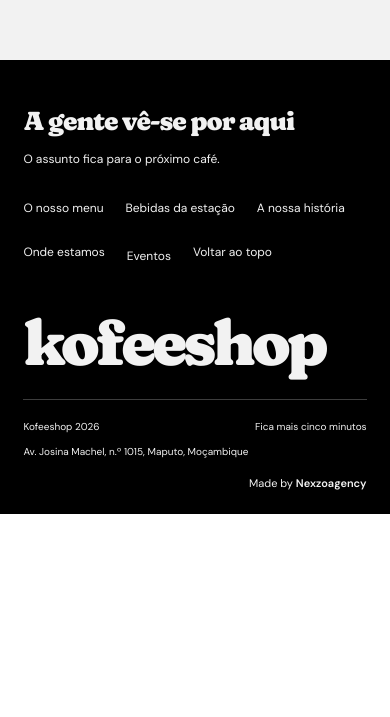
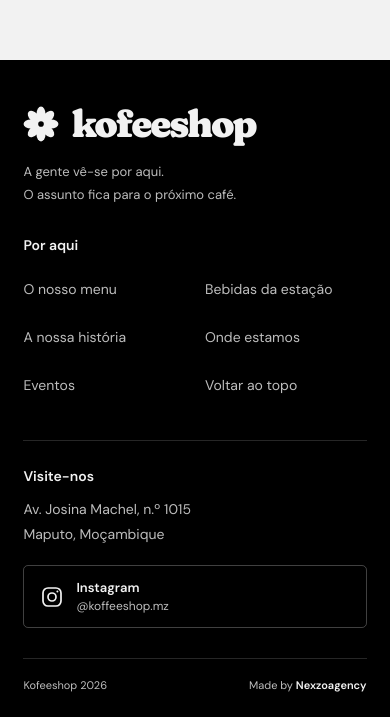
Before and after one commit to raposoyuri94-star/koffeeshop, a React (Vite) app: page / in a window 390 px wide. Shown: the part 4131-4848 px from the top of the page. Before the commit the page ends 4645 px from the top, so only its background shows below. Built offline with nearby package versions, Linux system fonts and the light colour scheme; a web font is replaced by a local one.

Commit message:
added the Koffee instagram

```diff
--- /dev/null
+++ b/src/components/InstagramIcon.jsx
@@ -0,0 +1,11 @@
+import React from 'react';
+
+export default function InstagramIcon() {
+  return (
+    <svg width="24" height="24" viewBox="0 0 24 24" fill="none" stroke="currentColor" strokeWidth="1.7" aria-hidden="true" focusable="false">
+      <rect x="3" y="3" width="18" height="18" rx="5" />
+      <circle cx="12" cy="12" r="4" />
+      <circle cx="17.4" cy="6.6" r="1" fill="currentColor" stroke="none" />
+    </svg>
+  );
+}
--- a/src/components/SiteFooter.jsx
+++ b/src/components/SiteFooter.jsx
@@ -1,36 +1,51 @@
 import React from 'react';
+import Brand from './Brand';
+import InstagramIcon from './InstagramIcon';
 import { location } from '../data/location';
+import { instagram } from '../data/social';
 
 export default function SiteFooter({ onOpenCatering, homeHref = '' }) {
   return (
     <footer className="site-footer">
       <div className="footer-top">
-        <div>
-          <p className="footer-greeting">A gente vê-se por aqui</p>
-          <p>O assunto fica para o próximo café.</p>
+        <div className="footer-intro">
+          <a className="footer-brand" href={`${homeHref}#home`} aria-label="Página inicial da Kofeeshop">
+            <Brand />
+          </a>
+          <p>A gente vê-se por aqui.<br />O assunto fica para o próximo café.</p>
         </div>
-        <nav aria-label="Navegação do rodapé">
-          <a href={`${homeHref}#menu`}>O nosso menu</a>
-          <a href={`${import.meta.env.BASE_URL}bebidas-sazonais.html`}>Bebidas da estação</a>
-          <a href={`${homeHref}#story`}>A nossa história</a>
-          <a href={`${homeHref}#location`}>Onde estamos</a>
-          <button onClick={onOpenCatering}>Eventos</button>
-          <a href={homeHref ? '#main' : '#home'}>Voltar ao topo</a>
+        <nav className="footer-navigation" aria-label="Navegação do rodapé">
+          <h2 className="footer-heading">Por aqui</h2>
+          <div className="footer-links">
+            <a href={`${homeHref}#menu`}>O nosso menu</a>
+            <a href={`${import.meta.env.BASE_URL}bebidas-sazonais.html`}>Bebidas da estação</a>
+            <a href={`${homeHref}#story`}>A nossa história</a>
+            <a href={`${homeHref}#location`}>Onde estamos</a>
+            <button type="button" onClick={onOpenCatering}>Eventos</button>
+            <a href={homeHref ? '#main' : '#home'}>Voltar ao topo</a>
+          </div>
         </nav>
+        <div className="footer-visit">
+          <h2 className="footer-heading">Visite-nos</h2>
+          <address>
+            <a href={location.mapsUrl} target="_blank" rel="noopener noreferrer">
+              {location.street}<br />{location.city}
+            </a>
+          </address>
+          <a className="footer-instagram" href={instagram.url} target="_blank" rel="noopener noreferrer">
+            <InstagramIcon />
+            <span>
+              <span className="footer-instagram-label">Instagram</span>
+              <span className="footer-instagram-handle">{instagram.handle}</span>
+            </span>
+            <span className="sr-only">(abre num novo separador)</span>
+          </a>
+        </div>
       </div>
-      <a className="footer-wordmark" href={`${homeHref}#home`} aria-label="Página inicial da Kofeeshop">
-        kofeeshop
-      </a>
       <div className="footer-bottom">
         <small>Kofeeshop {new Date().getFullYear()}</small>
-        <small>
-          <a href={location.mapsUrl} target="_blank" rel="noopener noreferrer">
-            {location.street}, {location.city}
-          </a>
-        </small>
-        <span>Fica mais cinco minutos</span>
+        <small className="footer-credit">Made by <strong>Nexzoagency</strong></small>
       </div>
-      <p className="footer-credit">Made by <strong>Nexzoagency</strong></p>
     </footer>
   );
 }
--- /dev/null
+++ b/src/data/social.js
@@ -0,0 +1,4 @@
+export const instagram = {
+  handle: '@koffeeshop.mz',
+  url: 'https://www.instagram.com/koffeeshop.mz/',
+};
--- a/src/styles/footer.css
+++ b/src/styles/footer.css
@@ -1,93 +1,178 @@
 .site-footer {
   background: var(--ink);
   color: var(--soft-gray);
-  padding: 55px 5% 22px;
-  overflow: hidden;
+  padding: 64px 7% 24px;
 }
 
 .footer-top {
-  display: flex;
-  justify-content: space-between;
-  align-items: flex-start;
-  gap: 35px;
+  display: grid;
+  grid-template-columns: 1.15fr 1.1fr 1fr;
+  align-items: start;
+  gap: clamp(28px, 4vw, 64px);
+  max-width: 1500px;
+  margin-inline: auto;
 }
 
-.footer-greeting {
-  font-family: var(--display);
-  font-weight: 900;
-  font-size: 27px;
-  letter-spacing: -1px;
+.footer-top > * {
+  min-width: 0;
 }
 
-.footer-top > div > p:last-child {
-  font-size: 13px;
-  margin-top: 8px;
+.footer-brand {
+  display: inline-flex;
+  align-items: center;
+  gap: 12px;
+  min-height: 48px;
 }
 
-.footer-top > nav {
+.footer-brand .brand-wordmark {
+  font-size: clamp(38px, 3.8vw, 54px);
+  letter-spacing: -.06em;
+}
+
+.footer-brand .flower {
+  width: 36px;
+  height: 36px;
+}
+
+.footer-brand .flower-center {
+  fill: var(--ink);
+}
+
+.footer-intro > p {
+  margin-top: 18px;
+  font-size: 14px;
+  line-height: 1.8;
+  color: #bdbdbd;
+}
+
+.footer-heading {
+  margin: 0 0 14px;
+  font-family: inherit;
+  font-size: 14px;
+  font-weight: 600;
+  line-height: 1.4;
+  letter-spacing: 0;
+}
+
+.footer-links {
+  display: grid;
+  grid-template-columns: minmax(0, 1fr) minmax(0, 1fr);
+  column-gap: 18px;
+}
+
+.footer-links > a,
+.footer-links > button {
   display: flex;
   align-items: center;
-  gap: 30px;
+  justify-content: flex-start;
+  min-height: 44px;
+  padding: 8px 0;
+  background: none;
+  color: #bdbdbd;
   font-size: 13px;
+  line-height: 1.5;
+  text-align: left;
 }
 
-.footer-top > nav > a, .footer-top > nav > button {
-  padding: 10px 0;
-  min-height: 44px;
-  background: none;
-}
-
-.footer-top > nav > a:hover, .footer-top > nav > button:hover {
+.footer-links > a:hover,
+.footer-links > button:hover,
+.footer-visit address a:hover {
+  color: var(--white);
   text-decoration: underline;
   text-underline-offset: 5px;
 }
 
-.footer-wordmark {
+.footer-visit address {
+  font-size: 13px;
+  font-style: normal;
+  line-height: 1.8;
+  color: #bdbdbd;
+}
+
+.footer-visit address a {
+  display: inline-block;
+  min-height: 44px;
+}
+
+.footer-instagram {
+  display: inline-flex;
+  align-items: center;
+  gap: 12px;
+  max-width: 100%;
+  min-height: 56px;
+  margin-top: 22px;
+  padding: 10px 14px;
+  border: 1px solid #ffffff40;
+  border-radius: 5px;
+  transition: border-color .2s, background .2s;
+}
+
+.footer-instagram:hover {
+  border-color: var(--white);
+  background: #ffffff0d;
+}
+
+.footer-instagram-label,
+.footer-instagram-handle {
   display: block;
-  font-family: var(--display);
-  font-weight: 900;
-  font-size: clamp(74px,16.7vw,330px);
-  letter-spacing: -.065em;
-  line-height: 1.1;
-  margin: 24px 0 33px;
-  white-space: nowrap;
+  line-height: 1.5;
+}
+
+.footer-instagram-label {
+  font-size: 13px;
+  font-weight: 600;
+}
+
+.footer-instagram-handle {
+  font-size: 12px;
+  color: #bdbdbd;
 }
 
 .footer-bottom {
   display: flex;
   align-items: center;
   justify-content: space-between;
-  gap: 20px;
-  font-size: 10px;
-  border-top: 1px solid #f2f2f240;
+  flex-wrap: wrap;
+  gap: 10px 20px;
+  max-width: 1500px;
+  margin: 40px auto 0;
   padding-top: 20px;
+  border-top: 1px solid #ffffff26;
+  color: #bdbdbd;
 }
 
 .footer-bottom small {
-  font-size: 10px;
+  font-size: 11px;
+  line-height: 1.6;
 }
 
-.footer-bottom > span {
-  font-size: 11px;
-}
-
-.footer-credit {
-  margin-top: 16px;
-  font-size: 11px;
-  text-align: right;
+.footer-credit strong {
+  color: var(--soft-gray);
+  font-weight: 600;
 }
 
 @media (max-width: 1100px) {
-  .footer-top > nav {
-    gap: 20px;
+  .site-footer {
+    padding-inline: 6%;
   }
 }
 
 @media (max-width: 900px) {
-  .footer-top > nav {
-    display: grid;
-    grid-template-columns: 1fr 1fr;
-    gap: 4px 28px;
+  .footer-top {
+    grid-template-columns: minmax(0, 1fr) minmax(0, 1fr);
+    gap: 36px;
+  }
+
+  .footer-intro {
+    grid-column: 1 / -1;
+    display: flex;
+    align-items: center;
+    justify-content: space-between;
+    gap: 24px;
+  }
+
+  .footer-intro > p {
+    margin-top: 0;
   }
 }
 
@@ -95,37 +180,53 @@
   .site-footer {
     padding: 40px 6% 22px;
   }
+
   .footer-top {
-    flex-direction: column;
-    gap: 20px;
+    grid-template-columns: minmax(0, 1fr);
+    gap: 30px;
   }
-  .footer-greeting {
-    font-size: 26px;
+
+  .footer-intro {
+    display: block;
   }
-  .footer-top > div > p:last-child {
-    font-size: 12px;
+
+  .footer-intro > p {
+    margin-top: 12px;
+    font-size: 13px;
   }
-  .footer-top > nav {
+
+  .footer-heading {
+    margin-bottom: 10px;
+  }
+
+  .footer-links {
+    column-gap: 20px;
+  }
+
+  .footer-links > a,
+  .footer-links > button {
+    min-height: 48px;
+    font-size: 14px;
+  }
+
+  .footer-visit {
+    padding-top: 26px;
+    border-top: 1px solid #ffffff26;
+  }
+
+  .footer-visit address {
+    font-size: 14px;
+  }
+
+  .footer-instagram {
     display: flex;
-    flex-wrap: wrap;
-    gap: 0 22px;
-    font-size: 12px;
+    width: 100%;
+    margin-top: 18px;
+    padding: 12px 16px;
   }
-  .footer-wordmark {
-    font-size: 16.1vw;
-    letter-spacing: -.065em;
-    margin: 30px 0 22px;
-  }
+
   .footer-bottom {
-    flex-wrap: wrap;
-    gap: 12px;
-  }
-  .footer-bottom > small:nth-child(2) {
-    order: 3;
-    flex-basis: 100%;
-  }
-  .footer-bottom > span {
-    margin-left: auto;
-    font-size: 10px;
+    margin-top: 30px;
+    padding-top: 18px;
   }
 }
```
